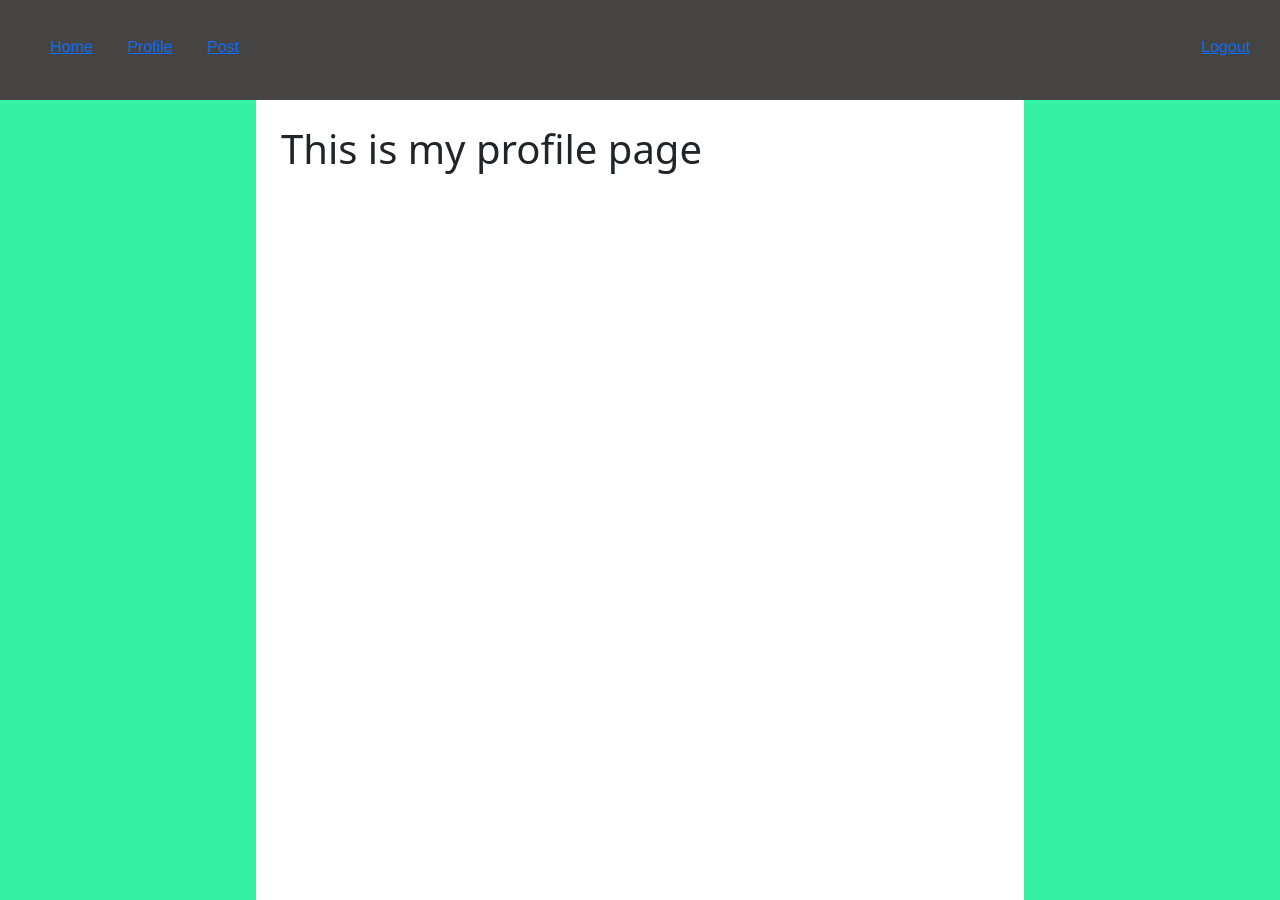
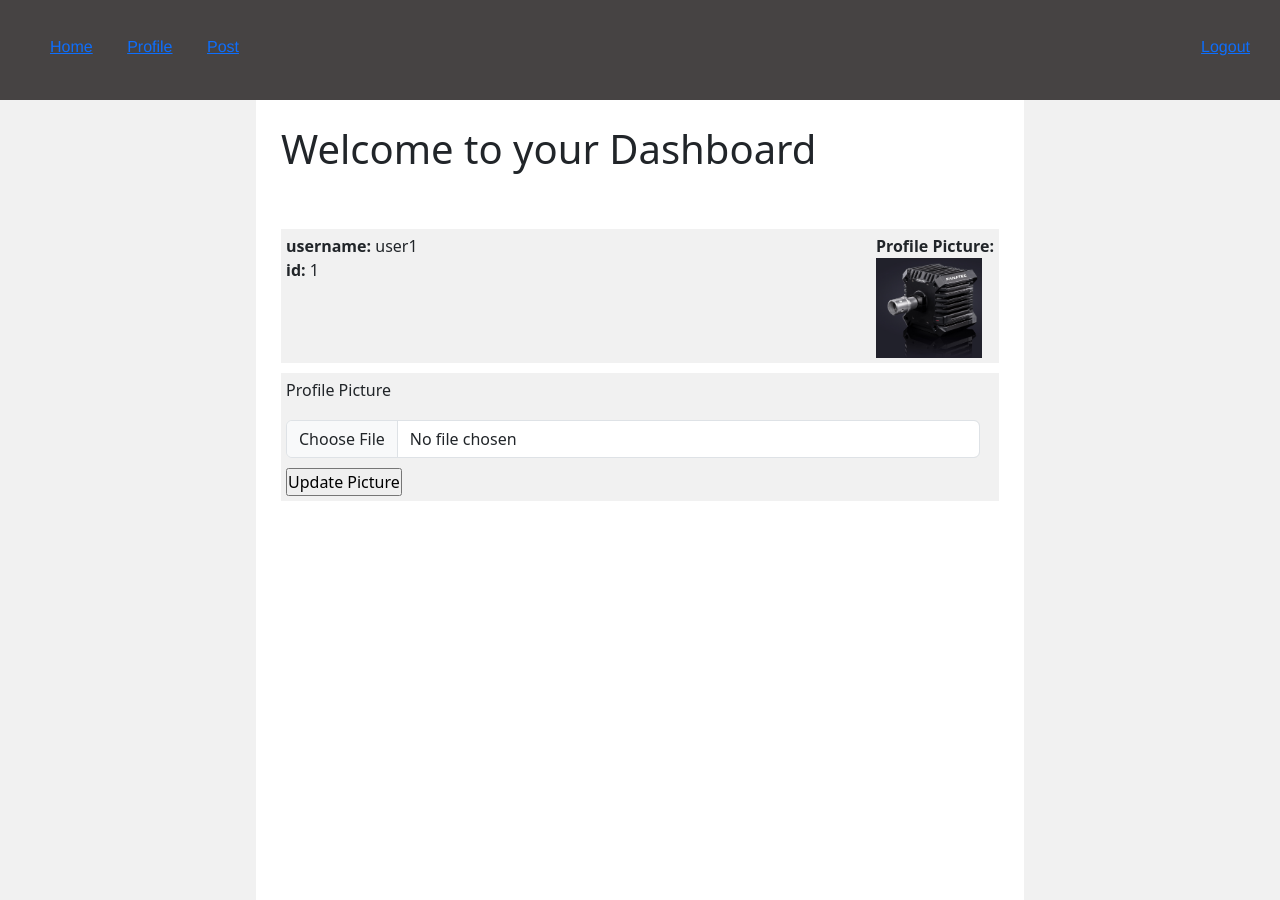
Before and after one commit to MaisonEP/Flask-blog-site, a Flask app: page /profile in a window 1280 px wide. Run offline with Flask 2, Linux system fonts and the light colour scheme; a user stored in the database is signed in; some libraries are stand-ins or nearby versions.

Commit message:
profilepic, fullpost

```diff
--- a/blog/__init__.py
+++ b/blog/__init__.py
@@ -10,7 +10,7 @@ app.config['SECRET_KEY'] = 'f2d927ffaf18f67a6c516b45f9609cc0d457726baae29d26'
 basedir = os.path.abspath(os.path.dirname(__file__))
 
 app.config['SQLALCHEMY_DATABASE_URI'] = 'sqlite:///' + os.path.join(basedir, 'blog.db')
-
+app.config['UPLOAD_FOLDER'] = 'blog/static'
 db = SQLAlchemy(app)
 
 
--- a/blog/forms.py
+++ b/blog/forms.py
@@ -3,6 +3,7 @@ from wtforms import StringField, PasswordField, SubmitField
 from blog.models import User, Comments
 from wtforms.validators import DataRequired, ValidationError, EqualTo, Regexp
 from wtforms.widgets import TextArea
+from flask_wtf.file import FileField
 
 
 class RegistrationForm(FlaskForm):
@@ -34,3 +35,7 @@ class LoginForm(FlaskForm):
     username = StringField('Username',validators=[DataRequired()])
     password = PasswordField('Password',validators=[DataRequired()])
     submit = SubmitField('Login')
+
+class ProfilePicture(FlaskForm):
+    profile_pic = FileField("Profile Picture", validators=[DataRequired()])
+    submit =SubmitField('Submit')
--- a/blog/models.py
+++ b/blog/models.py
@@ -21,6 +21,8 @@ class User(UserMixin,db.Model):
     username = db.Column(db.String(15), unique=True, nullable=False)
     hashed_password = db.Column(db.String(128))
     post = db.relationship('Post', backref='post', lazy=True)
+    image_file = db.Column(db.String(40), nullable=True, default='Default_User_pic.jpg')
+
 
 
 
--- a/blog/routes.py
+++ b/blog/routes.py
@@ -1,11 +1,13 @@
 from flask import render_template, url_for
 from blog import app, db
 from blog.models import Post, User, Comments
-from blog.forms import RegistrationForm, LoginForm, User, UserPost, UserComments
+from blog.forms import RegistrationForm, LoginForm, User, UserPost, UserComments, ProfilePicture
 from flask import redirect, request, flash
 from flask_login import login_user, logout_user,  current_user, login_required
 from sqlalchemy import delete
-
+from werkzeug.utils import secure_filename
+import uuid as uuid
+import os
 
 
 
@@ -21,13 +23,32 @@ def home():
     else:
         return redirect(url_for('login'))
 
-@app.route("/profile")
+@app.route("/profile", methods=['GET','POST'])
 def profile():
     if current_user.is_authenticated:
-        return render_template('profile.html', title='profile')
+        form = ProfilePicture()
+        profile_item = User.query.get_or_404(current_user.id)
+        print(form.validate_on_submit())
+        if request.method == 'POST':
+            profilepic=request.files['profile_pic']
+            picturefilename = secure_filename(profilepic.filename)
+            picture_id =str(uuid.uuid1()) + "_" + picturefilename
+            saver = request.files['profile_pic']
+            profile_item.image_file=picture_id
+
+            try:
+                db.session.commit()
+                saver.save(os.path.join(app.config['UPLOAD_FOLDER'], picture_id))
+                print(saver)
+            except:
+                flash('Upload unsuccessful')
+
+        return render_template('profile.html', title='profile', form=form, profile_item=profile_item)
     else:
         return redirect(url_for('login'))
     #add post page
+
+
 @app.route('/add-blog', methods=['GET', 'POST'])
 def add_blog():
     form = UserPost()
--- a/blog/static/styles.css
+++ b/blog/static/styles.css
@@ -51,6 +51,33 @@
 
 }
 
+.infopic{
+    display: inline-block;
+    display: flex;
+    justify-content: space-between;
+    background-color: rgb(241, 241, 241);
+    padding: 5px;
+
+}
+
+.avatar{
+    max-height: 100px;
+}
+
+.profilepic{
+
+    display: block;
+}
+
+.picpostbutton{
+    padding-top: 10px;
+    display: inline-block;
+}
+
+.uploadpicture{
+    background-color: rgb(241, 241, 241);
+    margin-top: 10px;
+}
 .home {
     margin-left: 50px;
 }
@@ -80,7 +107,7 @@
 }
 
 .background {
-    background-color: rgb(53, 241, 163);
+    background-color:rgb(241, 241, 241);
     flex-grow: 1;
 }
 
@@ -113,7 +140,7 @@
 }
 
 .postform {
-    padding-top: 5px;
+   padding: 5px;
 
 
 }
--- a/blog/templates/profile.html
+++ b/blog/templates/profile.html
@@ -1,4 +1,47 @@
 {% extends "layout.html" %}
 {% block content %}
-<h1>This is my profile page</h1>
+    <div class="userdashboard">
+
+        <h1>Welcome to your Dashboard</h1>
+        <br/><br/>
+            <div class="infopic">
+                <div class="userinfo">
+                    <strong>username: </strong>{{current_user.username}}<br/>
+                    <strong>id: </strong>{{current_user.id}}<br/>
+                    <strong></strong><br/>
+                    <strong></strong><br/>
+                </div>
+
+                <div class="profilepic">
+                    <div>
+                        <strong>Profile Picture:</strong>
+                    </div>
+                    <div>
+                        <img class="avatar" src="{{url_for('static', filename=profile_item.image_file)}}">
+                    </div>
+
+                </div>
+
+
+            </div>
+        </div>
+        <div class="profilepicform">
+
+            <form method="POST", action="/profile", enctype="multipart/form-data">
+                {{form.csrf_token}}
+                {{form.hidden_tag()}}
+                <div class="uploadpicture">
+                    <div class="titlelabel postform">
+                        {{form.profile_pic.label (class='form-label')}}
+                    </div>
+                    <div class="titleinput postform">
+                        {{form.profile_pic(class='form-control', value=profile_item.profile_pic)}}
+                    </div>
+
+                    <div class="picpostbutton postform">
+                        <input type="submit" value="Update Picture" />
+                    </div>
+                </div>
+            </form>
+        </div>
 {% endblock content %}
```
Also changed, not shown: other parts of blog/static/styles.css (+27 -11 lines), blog/templates/home.html (+9 -9 lines), blog/templates/individualpost.html (+13 -9 lines), blog/blog.db, blog/static/4580b74a-973f-11ed-b81c-44af283017d0_Csl_dd_red_bkground.png (added), blog/static/4ef63ace-9739-11ed-8eb2-44af283017d0_me2.JPG (added), blog/static/5460ec1a-973f-11ed-83ba-44af283017d0_Csl_dd_red_bkground.png (added), blog/static/88b9d2cc-9739-11ed-a35a-44af283017d0_Csl_dd.png (added), blog/static/Default_User_pic.jpg (added), 1 other file.
